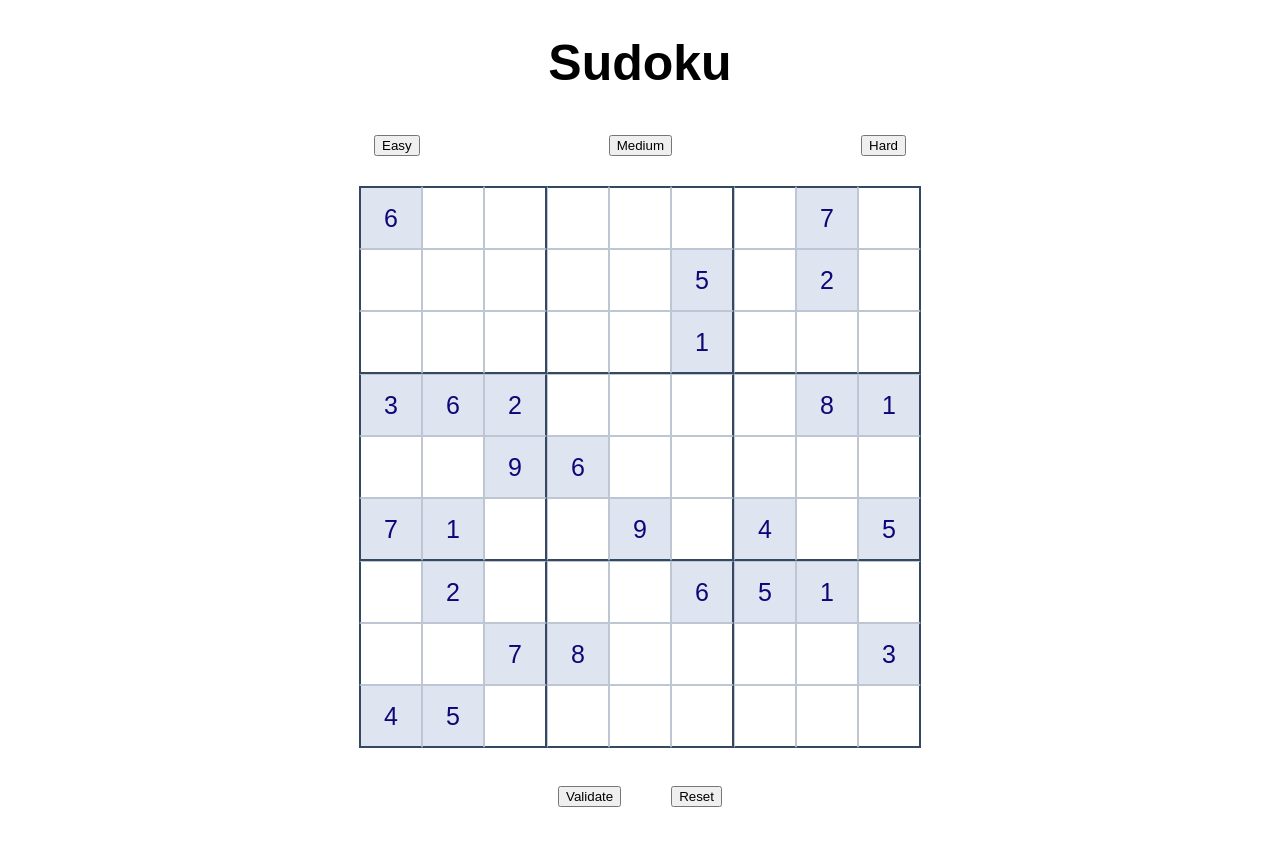
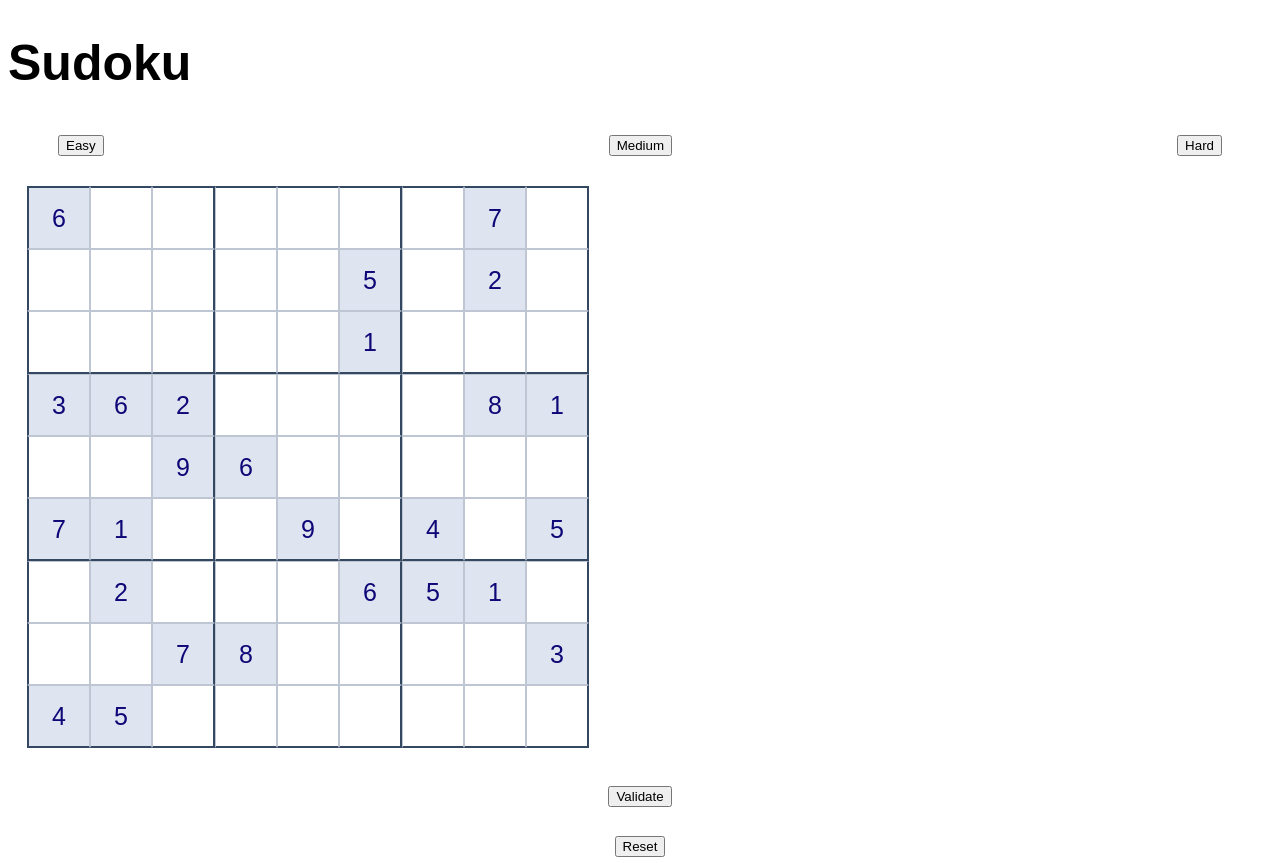
Before and after one commit to edyst/sudoku-edyst-vaibhav9400, a plain HTML site: page index.html in a window 1280 px wide. Before the commit the page ends 823 px from the top, so only its background shows below. Drawn offline with Linux system fonts and the light colour scheme.

Commit message:
change html

```diff
--- a/index.html
+++ b/index.html
@@ -10,18 +10,18 @@
     <script type="text/javascript" src="script.js"></script>
 </head>
 <body>
-    <h1 class="tcenter">Sudoku</h1>
-    <div class="setup">
+    <h1 class="tmid">Sudoku</h1>
+    <div class="level">
         <div class="diff">
             <button class="diffbtn" id="easydiff" onClick="changeDifficulty(1)">Easy</button>
             <button class="diffbtn" id="mediumdiff" onClick="changeDifficulty(2)">Medium</button>
             <button class="diffbtn" id="harddiff" onClick="changeDifficulty(3)">Hard</button>
         </div>
     </div>
-    <div class="game">
+    <div class="gameon">
         <div id="board"></div>
     </div>
-    <div class="resval">
+    <div class="bottom">
         <center><button class="val" onClick="validate()">Validate</button></center>
         <br>
         <center><button class="val" onClick="reset()">Reset</button></center>
```
